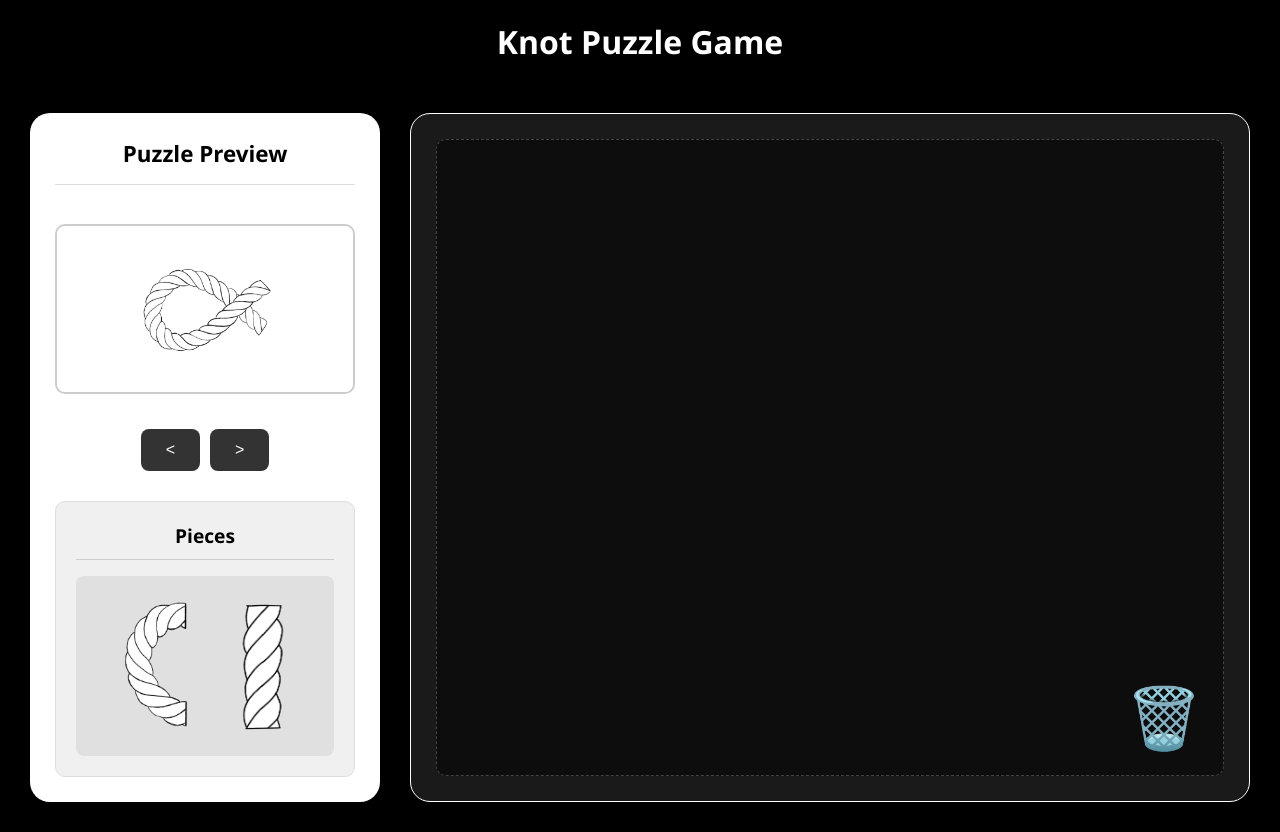
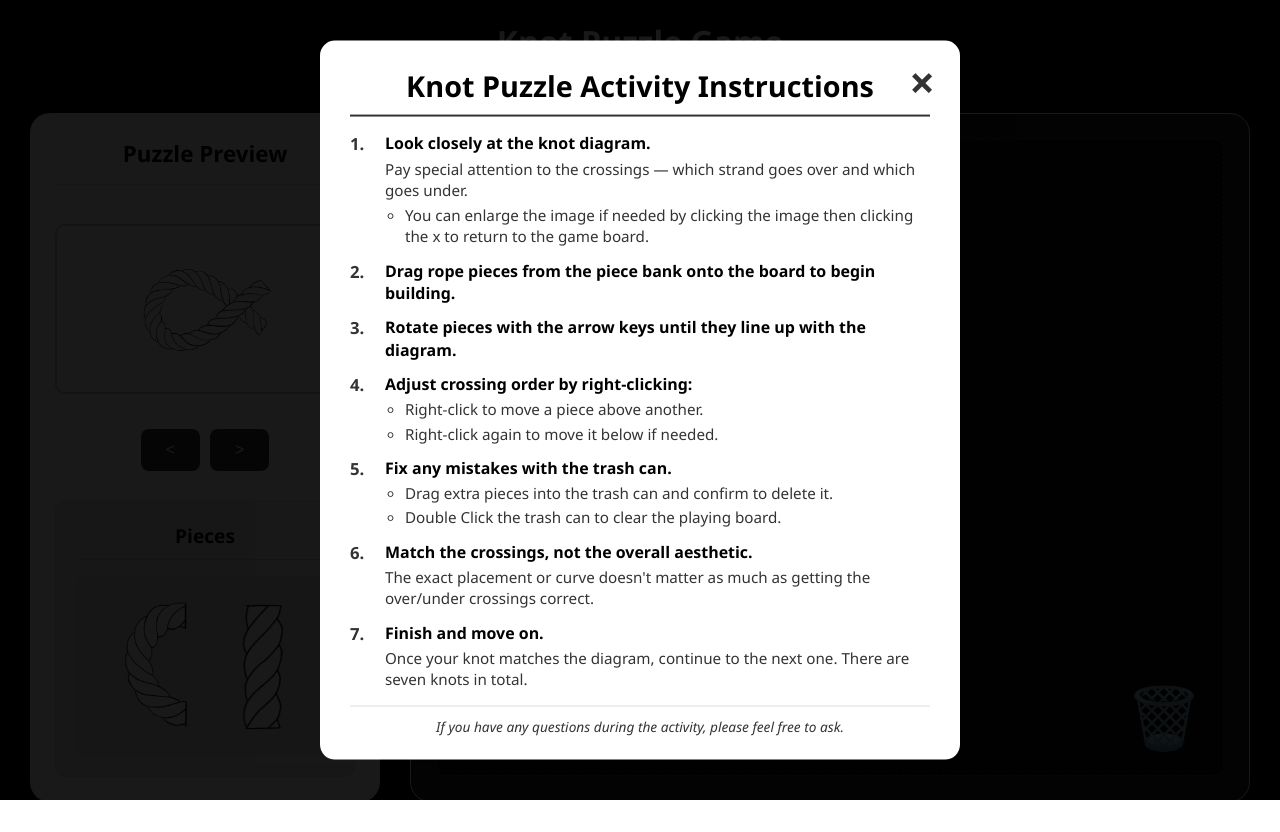
Before and after one commit to Rwilly1/KnotPuzzle, a Flask app: page / in a window 1280 px wide. After the commit the page ends 800 px from the top, so only its background shows below. Run offline with Flask 3, Linux system fonts and the light colour scheme.

Commit message:
Add instructions modal with game activity instructions

```diff
--- a/static/css/style.css
+++ b/static/css/style.css
@@ -272,7 +272,7 @@ header h1 {
     top: 20px;
     right: 40px;
     color: #ffffff;
-    font-size: 50px;
+    font-size: 45px;
     font-weight: bold;
     cursor: pointer;
     transition: color 0.3s ease;
@@ -283,3 +283,113 @@ header h1 {
 .modal-close:focus {
     color: #cccccc;
 }
+
+/* Instructions Modal Styles */
+.instructions-content {
+    background-color: #ffffff;
+    padding: 20px 30px;
+    border-radius: 15px;
+    max-width: 800px;
+    max-height: 95vh;
+    overflow-y: auto;
+    position: absolute;
+    top: 50%;
+    left: 50%;
+    transform: translate(-50%, -50%);
+    animation: slideDown 0.3s;
+    color: #000000;
+}
+
+@keyframes slideDown {
+    from {
+        transform: translate(-50%, -60%);
+        opacity: 0;
+    }
+    to {
+        transform: translate(-50%, -50%);
+        opacity: 1;
+    }
+}
+
+.instructions-content h2 {
+    margin-top: 0;
+    color: #000000;
+    text-align: center;
+    border-bottom: 2px solid #333333;
+    padding-bottom: 10px;
+    margin-bottom: 12px;
+    font-size: 1.8em;
+    padding-top: 5px;
+}
+
+.instructions-body {
+    line-height: 1.4;
+    font-size: 0.95em;
+}
+
+.instructions-body ol {
+    counter-reset: item;
+    list-style-type: none;
+    padding-left: 0;
+}
+
+.instructions-body ol > li {
+    counter-increment: item;
+    margin-bottom: 12px;
+    position: relative;
+    padding-left: 35px;
+}
+
+.instructions-body ol > li::before {
+    content: counter(item) ".";
+    position: absolute;
+    left: 0;
+    font-weight: bold;
+    font-size: 1.1em;
+    color: #333333;
+}
+
+.instructions-body strong {
+    color: #000000;
+    font-size: 1.05em;
+}
+
+.instructions-body p {
+    margin: 4px 0;
+    color: #333333;
+}
+
+.instructions-body ul {
+    margin: 4px 0;
+    padding-left: 20px;
+}
+
+.instructions-body ul li {
+    margin: 3px 0;
+    color: #333333;
+}
+
+.instructions-footer {
+    margin-top: 12px;
+    padding-top: 10px;
+    border-top: 1px solid #dddddd;
+    text-align: center;
+    font-style: italic;
+    color: #666666;
+    font-size: 0.9em;
+}
+
+.instructions-close {
+    color: #333333;
+    top: 10px;
+    right: 25px;
+}
+
+.instructions-close:hover,
+.instructions-close:focus {
+    color: #000000;
+}
+
+#game-title:hover {
+    opacity: 0.8;
+}
--- a/static/js/script.js
+++ b/static/js/script.js
@@ -595,4 +595,36 @@ document.addEventListener('DOMContentLoaded', () => {
             modal.style.display = 'none';
         }
     });
+
+    // --- Instructions Modal Logic ---
+    const instructionsModal = document.getElementById('instructions-modal');
+    const instructionsClose = document.querySelector('.instructions-close');
+    const gameTitle = document.getElementById('game-title');
+
+    // Show instructions on page load
+    instructionsModal.style.display = 'block';
+
+    // Open instructions when clicking the title
+    gameTitle.addEventListener('click', () => {
+        instructionsModal.style.display = 'block';
+    });
+
+    // Close instructions when clicking the X
+    instructionsClose.addEventListener('click', () => {
+        instructionsModal.style.display = 'none';
+    });
+
+    // Close instructions when clicking outside the content
+    instructionsModal.addEventListener('click', (event) => {
+        if (event.target === instructionsModal) {
+            instructionsModal.style.display = 'none';
+        }
+    });
+
+    // Close instructions with Escape key
+    document.addEventListener('keydown', (event) => {
+        if (event.key === 'Escape' && instructionsModal.style.display === 'block') {
+            instructionsModal.style.display = 'none';
+        }
+    });
 });
--- a/templates/index.html
+++ b/templates/index.html
@@ -9,7 +9,7 @@
 </head>
 <body>
     <header>
-        <h1>Knot Puzzle Game</h1>
+        <h1 id="game-title" style="cursor: pointer;">Knot Puzzle Game</h1>
     </header>
 
     <div class="game-layout">
@@ -46,6 +46,54 @@
         <img class="modal-content" id="modal-img">
     </div>
 
+    <!-- Instructions Modal -->
+    <div id="instructions-modal" class="modal">
+        <div class="instructions-content">
+            <span class="modal-close instructions-close">&times;</span>
+            <h2>Knot Puzzle Activity Instructions</h2>
+            <div class="instructions-body">
+                <ol>
+                    <li>
+                        <strong>Look closely at the knot diagram.</strong>
+                        <p>Pay special attention to the crossings — which strand goes over and which goes under.</p>
+                        <ul>
+                            <li>You can enlarge the image if needed by clicking the image then clicking the x to return to the game board.</li>
+                        </ul>
+                    </li>
+                    <li>
+                        <strong>Drag rope pieces from the piece bank onto the board to begin building.</strong>
+                    </li>
+                    <li>
+                        <strong>Rotate pieces with the arrow keys until they line up with the diagram.</strong>
+                    </li>
+                    <li>
+                        <strong>Adjust crossing order by right-clicking:</strong>
+                        <ul>
+                            <li>Right-click to move a piece above another.</li>
+                            <li>Right-click again to move it below if needed.</li>
+                        </ul>
+                    </li>
+                    <li>
+                        <strong>Fix any mistakes with the trash can.</strong>
+                        <ul>
+                            <li>Drag extra pieces into the trash can and confirm to delete it.</li>
+                            <li>Double Click the trash can to clear the playing board.</li>
+                        </ul>
+                    </li>
+                    <li>
+                        <strong>Match the crossings, not the overall aesthetic.</strong>
+                        <p>The exact placement or curve doesn't matter as much as getting the over/under crossings correct.</p>
+                    </li>
+                    <li>
+                        <strong>Finish and move on.</strong>
+                        <p>Once your knot matches the diagram, continue to the next one. There are seven knots in total.</p>
+                    </li>
+                </ol>
+                <p class="instructions-footer">If you have any questions during the activity, please feel free to ask.</p>
+            </div>
+        </div>
+    </div>
+
     <script src="{{ url_for('static', filename='js/script.js') }}"></script>
 </body>
 </html>
```
